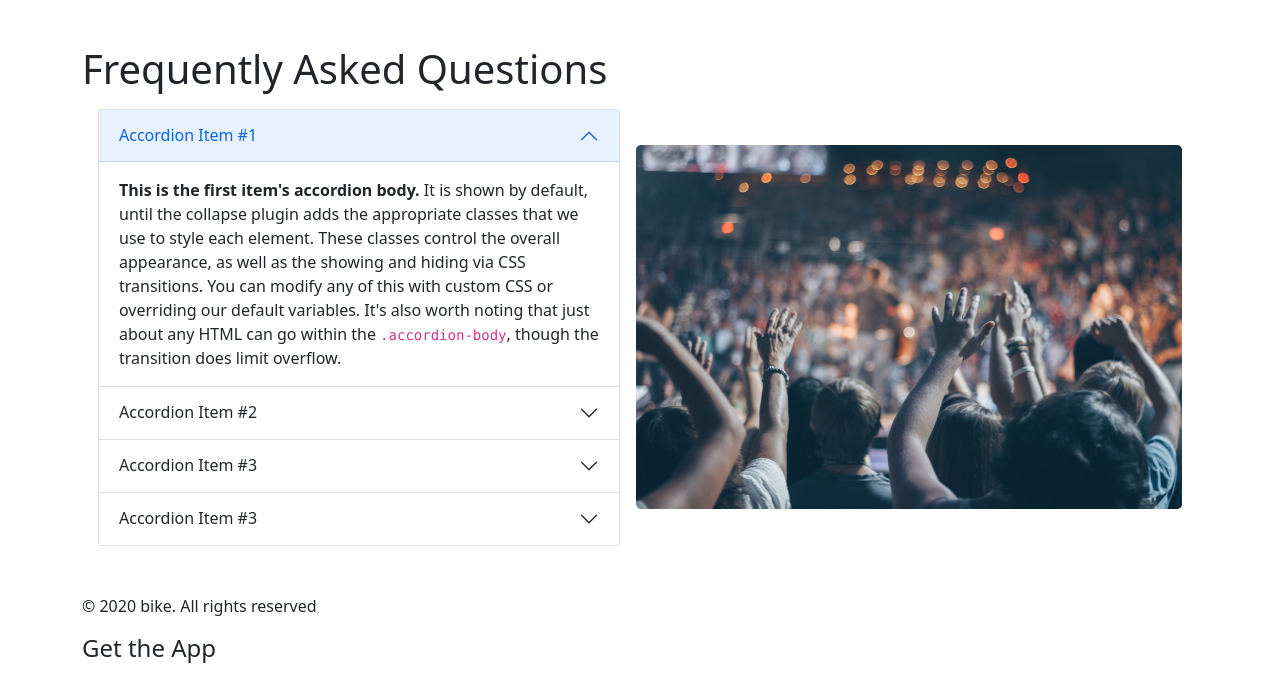
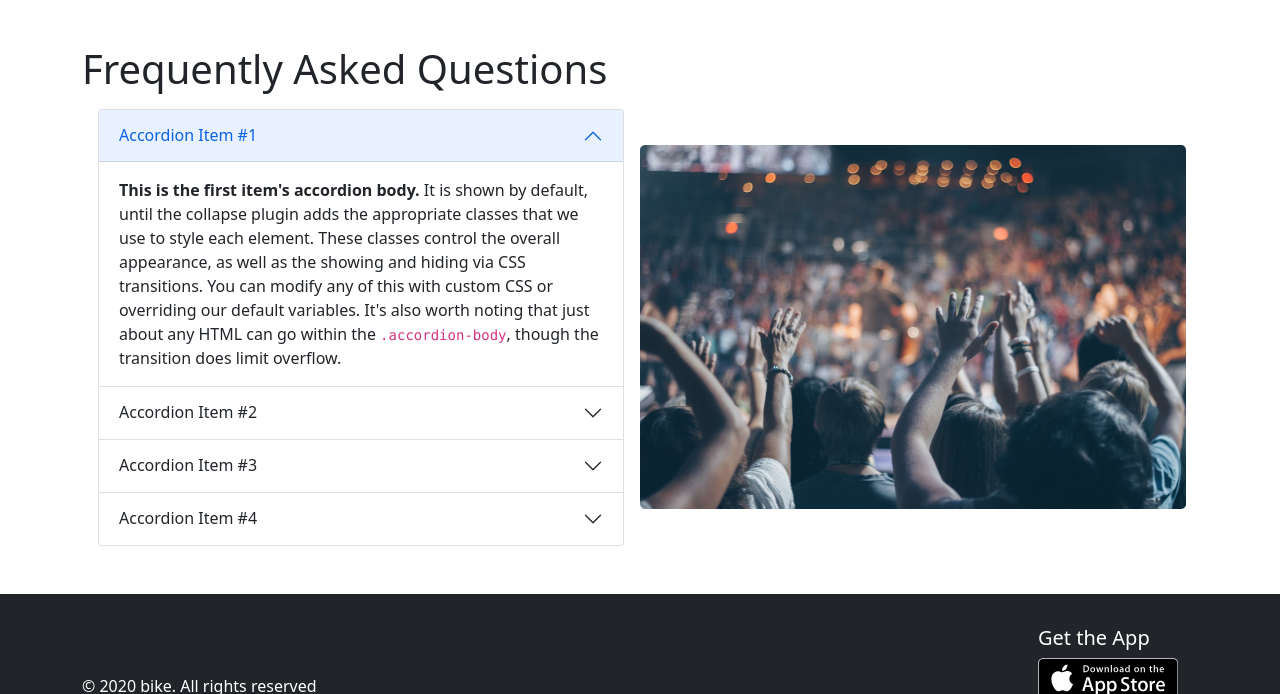
Before and after one commit to Azmain951/convention-center, a plain HTML site: page index.html in a window 1280 px wide. Shown: the part 2459-3153 px from the top of the page. Drawn offline with nearby package versions, Linux system fonts and the light colour scheme.

Commit message:
footer and svg icons added

```diff
--- a/index.html
+++ b/index.html
@@ -223,7 +223,7 @@
         <section class="container my-5">
             <h1>Frequently Asked Questions</h1>
             <div class="d-flex align-items-center m-3">
-                <div class="me-2">
+                <div class="me-2 w-50">
                     <div class="accordion" id="accordionExample">
                         <div class="accordion-item">
                             <h2 class="accordion-header" id="headingOne">
@@ -283,13 +283,13 @@
                             </div>
                         </div>
                         <div class="accordion-item">
-                            <h2 class="accordion-header" id="headingThree">
+                            <h2 class="accordion-header" id="headingFour">
                                 <button class="accordion-button collapsed" type="button" data-bs-toggle="collapse"
-                                    data-bs-target="#collapseThree" aria-expanded="false" aria-controls="collapseThree">
-                                    Accordion Item #3
+                                    data-bs-target="#collapseFour" aria-expanded="false" aria-controls="collapseFour">
+                                    Accordion Item #4
                                 </button>
                             </h2>
-                            <div id="collapseThree" class="accordion-collapse collapse" aria-labelledby="headingThree"
+                            <div id="collapseFour" class="accordion-collapse collapse" aria-labelledby="headingFour"
                                 data-bs-parent="#accordionExample">
                                 <div class="accordion-body">
                                     <strong>This is the third item's accordion body.</strong> It is hidden by default,
@@ -303,7 +303,7 @@
                         </div>
                     </div>
                 </div>
-                <div class="ms-2">
+                <div class="ms-2 w-50">
                     <img src="images/people.png" alt="">
                 </div>
             </div>
@@ -311,12 +311,17 @@
     </main>
 
 
-    <footer class="container my-5">
-        <div>
-            <p>&copy; 2020 bike. All rights reserved</p>
-        </div>
-        <div>
-            <h4>Get the App</h4>
+    <footer class="mt-5 bg-dark text-white">
+        <div class="container d-flex justify-content-between align-items-center" style="height: 200px;">
+            <div>
+                <p>&copy; 2020 bike. All rights reserved</p>
+            </div>
+            <div>
+                <h5>Get the App</h5>
+                <a href=""><img src="icons/appstore.svg" alt="" width="140"></a>
+                <br>
+                <a href=""><img src="icons/google-play.svg" alt="" width="160"></a>
+            </div>
         </div>
     </footer>
 
```
Also changed, not shown: icons/appstore.svg (added), icons/google-play.svg (added).
